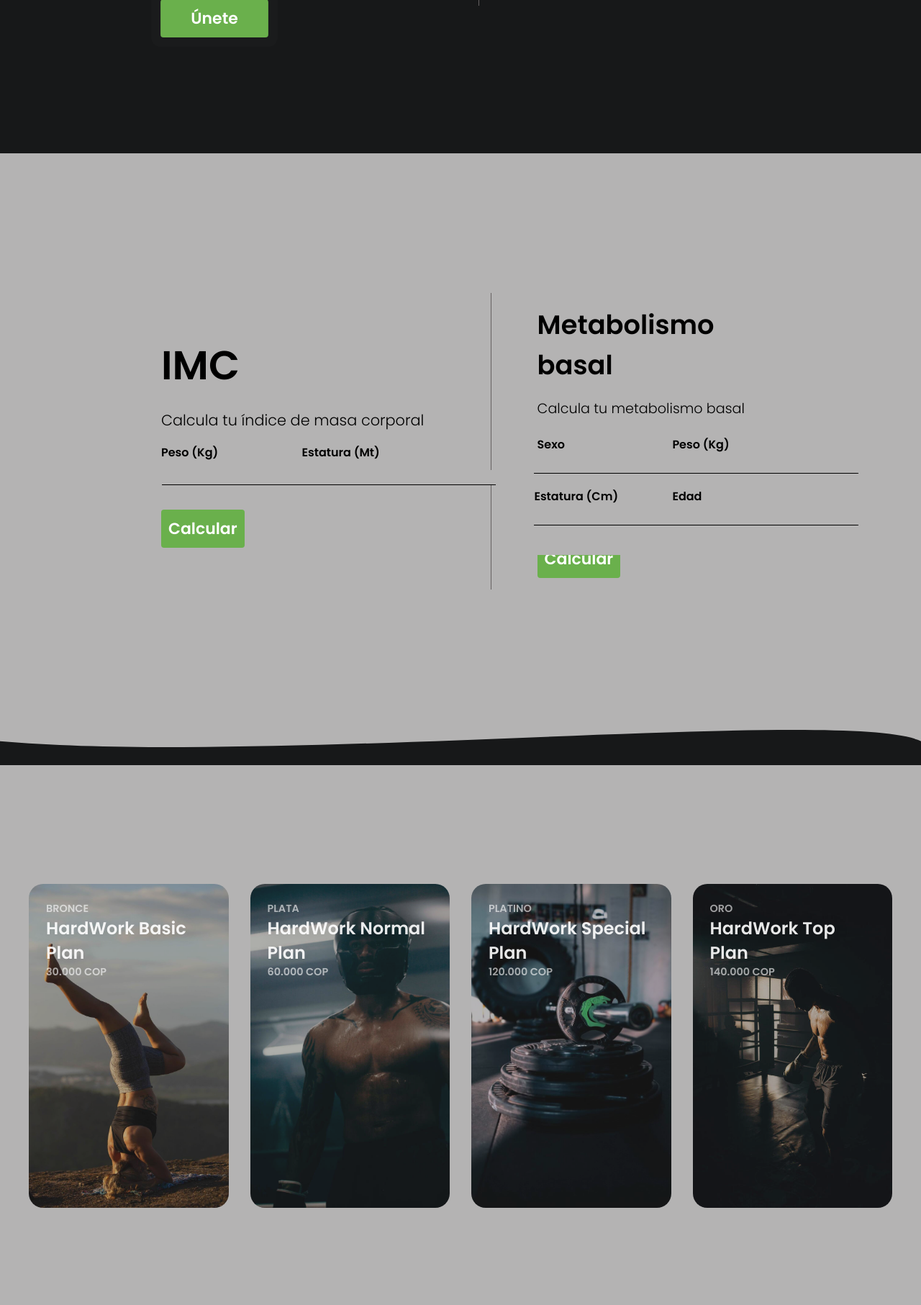
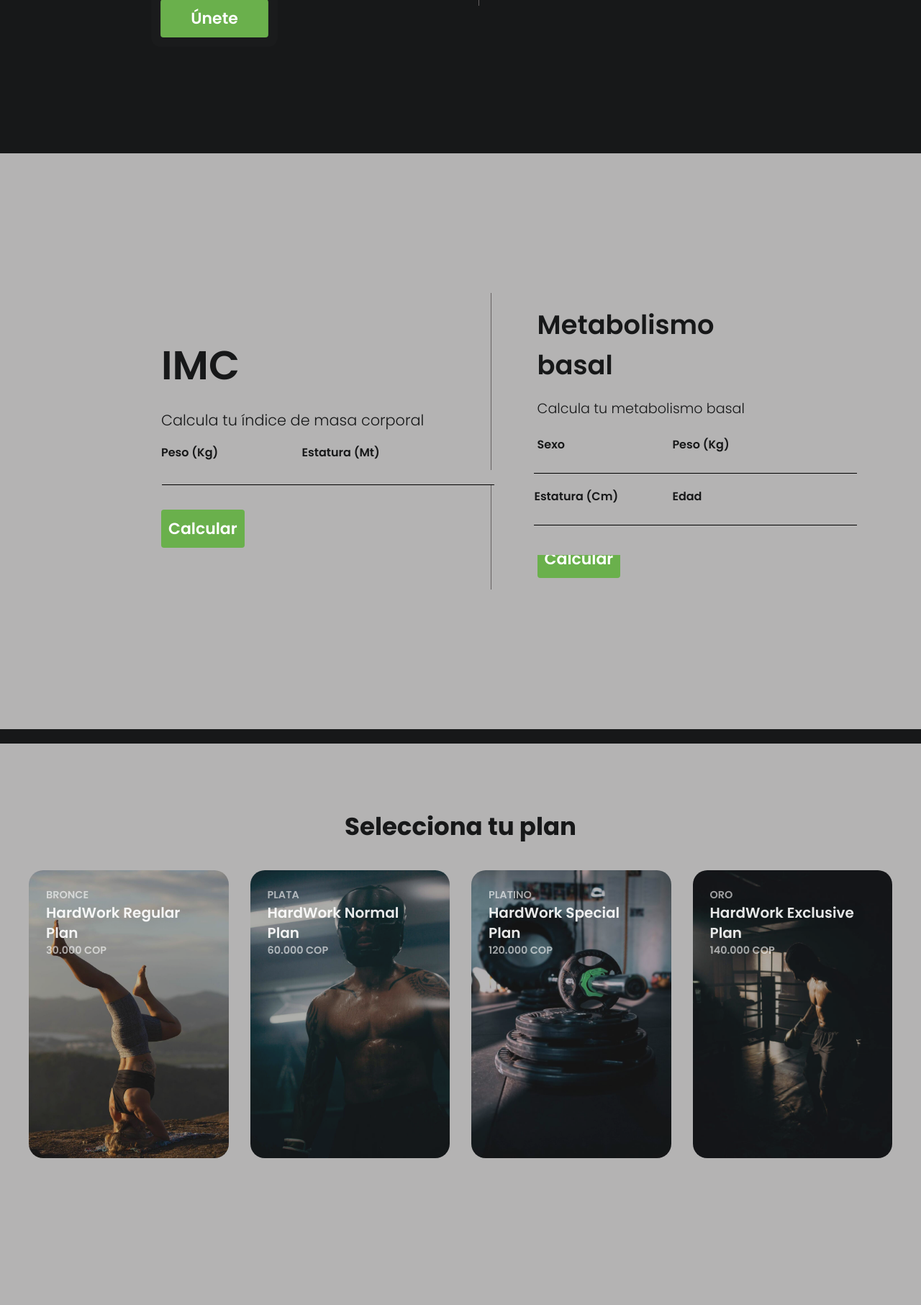
Before and after one commit to LMGP2002/ProyectoWeb, a PHP site: page /HTML/index.html in a window 1280 px wide. Shown: the part 1387-3200 px from the top of the page at 72% size. Run offline with PHP 8.4, Linux system fonts and the light colour scheme; some libraries are stand-ins or nearby versions.

Commit message:
Modificación Sección Planes

```diff
--- a/CSS/estilos.css
+++ b/CSS/estilos.css
@@ -1,4 +1,4 @@
-@import url('https://fonts.googleapis.com/css2?family=Open+Sans:wght@300&family=Poppins:ital,wght@0,200;0,300;0,500;0,600;1,400;1,700&display=swap');
+@import url('https://fonts.googleapis.com/css2?family=Poppins:wght@200;300;400;500;600;700&display=swap');
 *{
     margin: 0;
     padding: 0;
@@ -7,11 +7,8 @@
     color: #fff;
     font-weight: 600;
     text-decoration: none;
-
 }
 /* quitar autoincrementar en inputs tipo number */
-
-
 
 input[type=number]::-webkit-inner-spin-button,
 input[type=number]::-webkit-outer-spin-button {
@@ -791,16 +788,16 @@ body, #modal-registro, #modal-registro-iniciar, #modal-olvido{
 .cal #in{
     font-size: 3.5rem;
     margin-bottom: 1.1rem;
-    color: black;
+    color: #171819;
 }
 .cal #calcul{
     font-size: 1.3rem;
     font-weight: 300;
     margin-bottom: 1.1rem;
-    color: black;
+    color: #171819;
 }
 .calculos .cal label{
-    color: black;
+    color: #171819;
 }
 #pesoo{
     position: absolute;
@@ -833,7 +830,7 @@ background: #B4B3B3; /* fallback for old browsers */
     border: none;
     height: 30px;
     resize: none;
-    color: black;
+    color: #171819;
 }
 
 .but{
@@ -857,18 +854,18 @@ background: #B4B3B3; /* fallback for old browsers */
     padding:1rem 0 1rem 4rem;
 }
 .metabo label, input, textarea{
-    color: black;
+    color: #171819;
 }
 .metabo h1{
     font-size: 2.3rem;
     margin-bottom: 1.1rem;
-    color: black;
+    color: #171819;
 }
 .metabo h3{
      font-size: 1.2rem;
     font-weight: 300;
     margin-bottom: 1.1rem;
-    color: black;
+    color: #171819;
 }
 #sex{
     position: absolute;
@@ -975,7 +972,7 @@ background: #B4B3B3; /* fallback for old browsers */
     border: none;
     height: 30px;
     resize: none;
-    color: black;
+    color: #171819;
     top: 266%;
     background: #B4B3B3; /* fallback for old browsers */
     border-bottom:1px solid rgb(0, 0, 0);
@@ -1042,23 +1039,27 @@ background: #B4B3B3; /* fallback for old browsers */
 }
 
 /* Planes section */
-.Planes_container{
-    /* border-top: 10px solid #171819; */
-    position: relative;
+
+.Planes_section{
     height: 100vh;
     width: 100%;
+    background: #B4B3B3;
+    display: flex;
+    flex-direction: column;
+    padding-top: 90px;
+    border-top: 20px solid #171819;
+}
+.Planes_title{
+    color: #171819;
+    align-self: center;
+    font-size: 34px;
+    margin-bottom: 35px;
+    font-weight: 700;
+}
+.Planes_container{
     display: flex;
     justify-content: center;
     align-items: center;
-    background: #B4B3B3;
-    padding-top: 80px;
-}
-.wave{
-    position: absolute;
-    top: 0;
-    left: 0;
-    width: 100%;
-    fill: #171819;
 }
 .cards{
     display: grid;
@@ -1070,8 +1071,7 @@ background: #B4B3B3; /* fallback for old browsers */
 .card{
     position: relative;
     list-style: none;
-    height: 450px;
-    border-radius: 20px;
+    height: 400px;
 }
 
 .background_card{
@@ -1106,7 +1106,7 @@ background: #B4B3B3; /* fallback for old browsers */
 }
 .card_heading{
     color: rgba(255, 255, 255, 0.9);
-    font-size: 1.5rem;
+    font-size: 20px;
     line-height: 1.4;
     text-shadow: 2px 2px 20px rgba(0, 0, 0, 0.2);
 }
--- a/HTML/index.html
+++ b/HTML/index.html
@@ -17,8 +17,8 @@
             <ul>
                 <li><a href="#header">Home</a></li>
                 <li><a href="#about">About us</a></li>
+                <li><a href="#health">Health</a></li>
                 <li><a href="#plans">Plans</a></li>
-                <li><a href="">Gallery</a></li>
             </ul>
             <div class="container-icons">
                 <a class="modal_users" href="#"><i class="fas fa-user icon"></i></a>
@@ -158,7 +158,8 @@
             </article>
         </div>
     </div>
-    <section class="calculos" id="">
+    <!-- Cálculos -->
+    <section class="calculos" id="health">
         <article class="cal">
             <h1 id="in">IMC</h1>
             <h3 id="calcul">Calcula tu índice de masa corporal</h3>
@@ -191,14 +192,15 @@
     </section>
 
     <!-- Planes -->
-    <section id="plans" class="Planes_container">
-        <div class="wave" style="height: 150px; overflow: hidden;" ><svg viewBox="0 0 500 150" preserveAspectRatio="none" style="height: 50px; width: 100%;"><path d="M0.00,49.98 C149.99,150.00 460.78,-94.23 500.00,49.98 L500.00,150.00 L0.00,150.00 Z" style="stroke: none; fill: #171819;"></path></svg></div>
+    <section id="plans" class="Planes_section">
+        <h2 class="Planes_title">Selecciona tu plan</h2>
+        <div class="Planes_container disable-select">
             <div class="cards">
                 <a class="card" href="">
                     <img src="../Recursos/1.jpg" class="background_card" alt="gym">
                     <div class="card_content">
                         <p class="category">Bronce</p>
-                    <p class="card_heading">HardWork Basic Plan</p>
+                        <p class="card_heading">HardWork Regular Plan</p>
                         <p class="category">30.000 COP</p>
                     </div>
                 </a>
@@ -222,10 +224,11 @@
                     <img src="../Recursos/4.jpg" class="background_card" alt="gym">
                     <div class="card_content">
                         <p class="category">Oro</p>
-                    <p class="card_heading">HardWork Top Plan</p>
+                        <p class="card_heading">HardWork Exclusive Plan</p>
                         <p class="category">140.000 COP</p>
                     </div>
                 </a>
+            </div>
         </div>
     <script src="../JS/funcionamiento.js"></script>
     <script src="../JS/jquery-3.6.0.min.js"></script>
```
Lines whose indentation alone changed are shown as unchanged.
